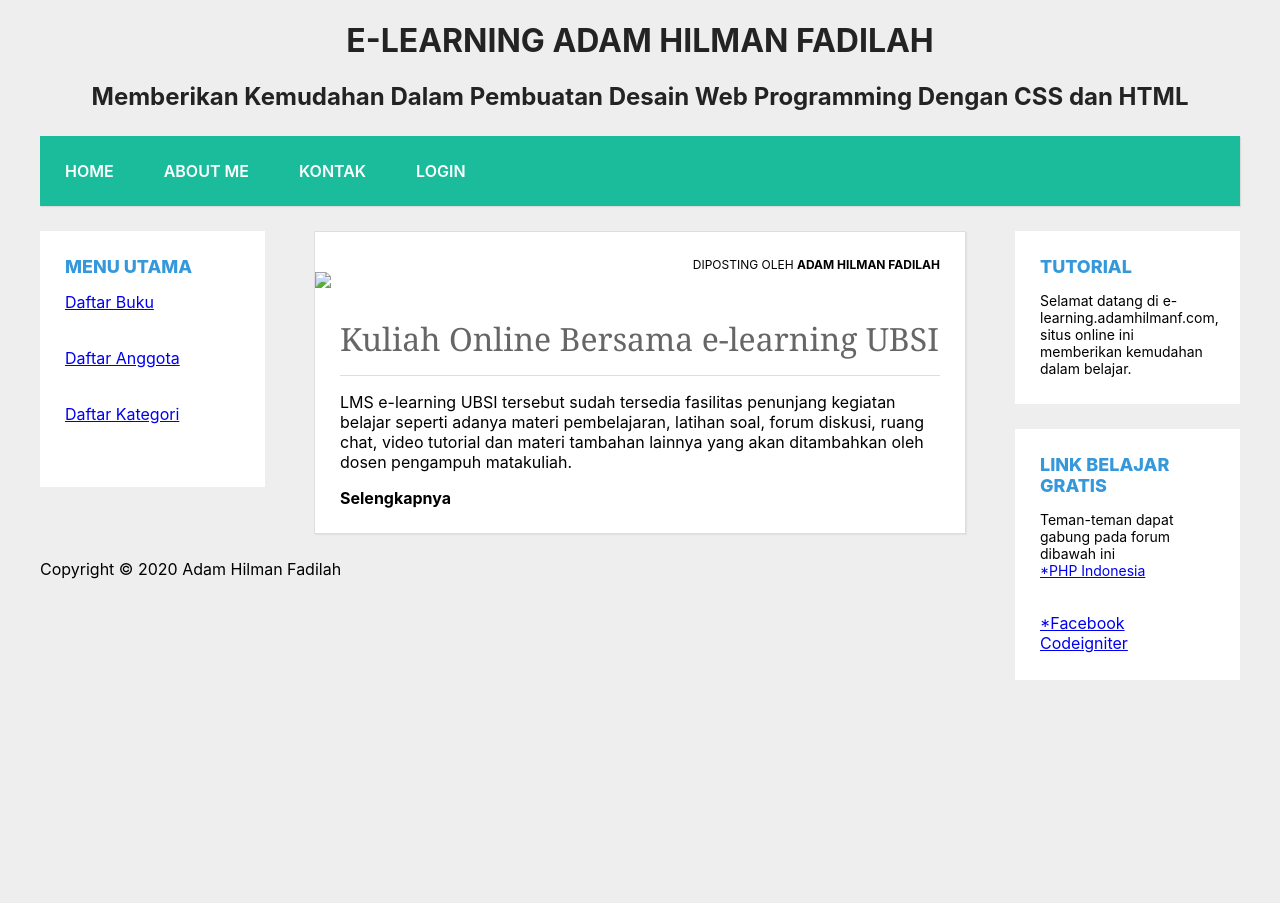
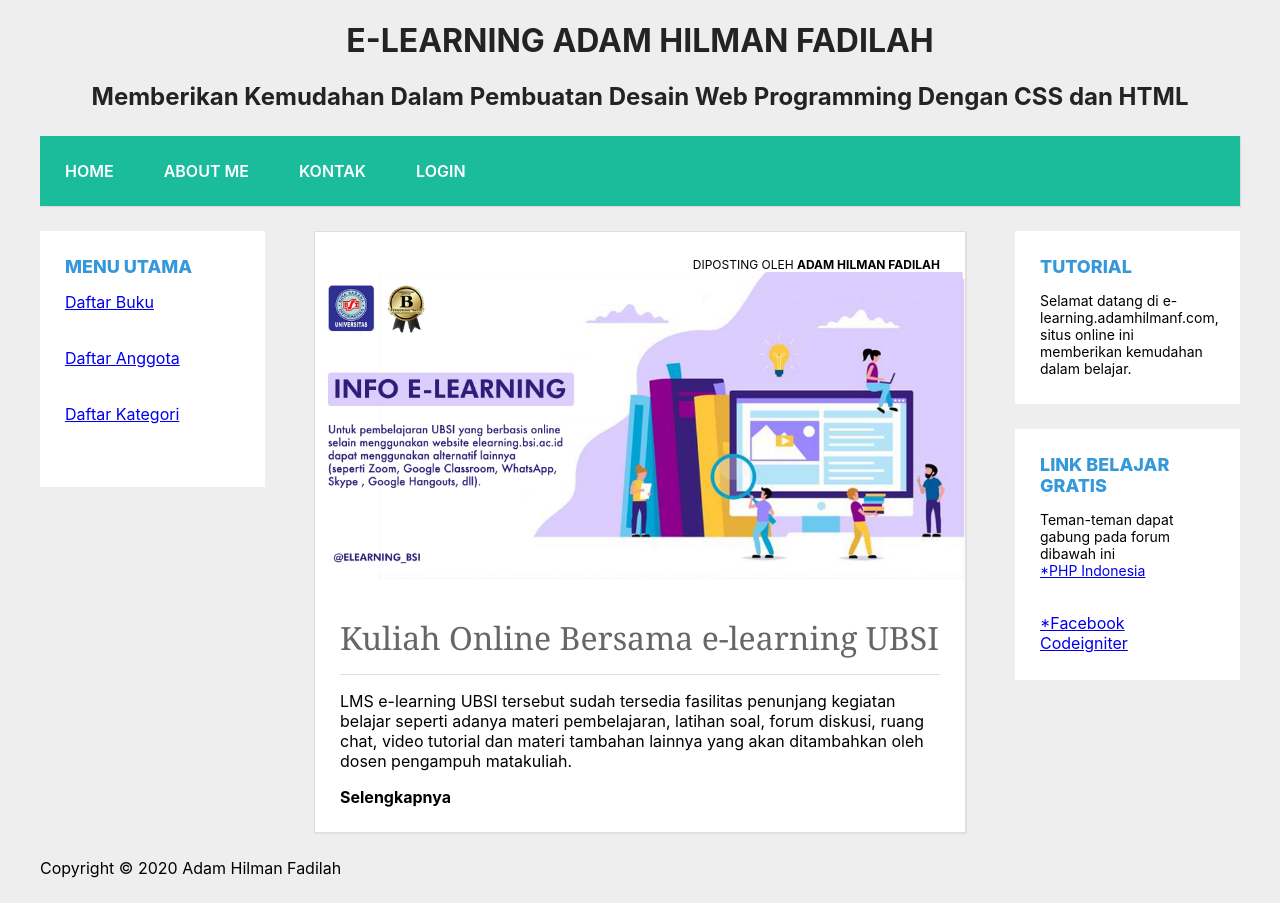
Before and after one commit to adamhilman/webprogramming1, a plain HTML site: page index.html in a window 1280 px wide. Before the commit the page ends 800 px from the top, so only its background shows below. Drawn offline with Linux system fonts and the light colour scheme.

Commit message:
Update index.html

```diff
--- a/index.html
+++ b/index.html
@@ -49,7 +49,7 @@
                 <div class="post-info">
                     Diposting Oleh <b>Adam Hilman Fadilah</b>
                 </div>
-                <img src="img/p.jpg">
+                <img src="p.jpg">
                 <h1>Kuliah Online Bersama e-learning UBSI</h1>
                 <hr>
                 <p>
```
